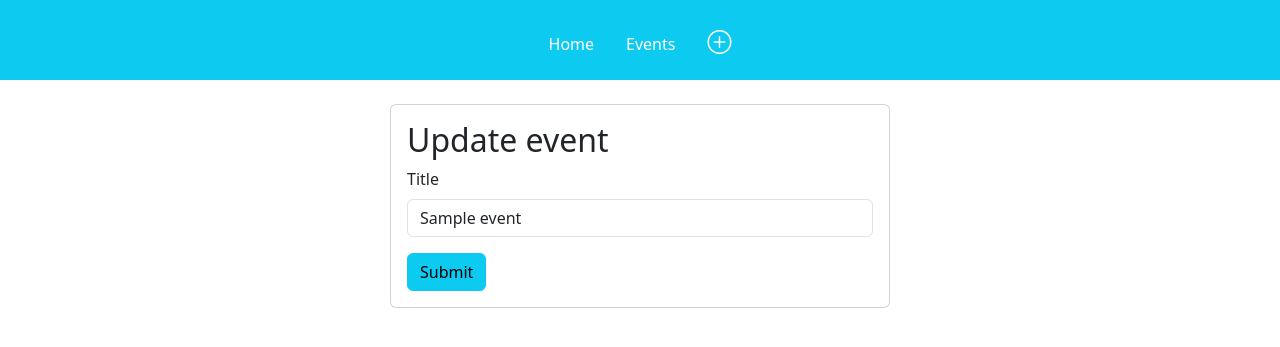
After one commit to tarof429/community-homepage, a Flask app: page /update_event/1 in a window 1280 px wide. The commit adds this page. Shown: the top 347 px of the page. Run offline with Flask 3, Linux system fonts and the light colour scheme; tables that the repository leaves empty hold one stand-in row (values such as "Sample post").

Commit message:
Implement CRUD

```diff
--- a/app.py
+++ b/app.py
@@ -1,8 +1,9 @@
-from flask import Flask, render_template, request, flash
+from flask import Flask, render_template, request, flash, redirect, url_for
+from sqlalchemy.exc import IntegrityError
 
 from models import db
 from models.event import Event
-from forms import AddEventForm
+from forms import AddEventForm, UpdateEventForm
 
 def create_app():
     app = Flask(__name__)
@@ -28,22 +29,79 @@ def create_app():
     def add_event():
         form = AddEventForm()
 
-        if request.method == 'POST':
+        if request.method == 'POST' and form.validate_on_submit():
             new_event = Event(title=form.title.data)
             db.session.add(new_event)
 
             try:
                 db.session.commit()
                 flash('Added event', 'success')
+            except IntegrityError:
+                flash('Eent name must be unique!', 'danger')
+                db.session.rollback()
             except Exception as e:
                 flash(str(e), 'danger')
 
             events = Event.query.all()
-
             return render_template('events.html', events=events)
 
         return render_template('add_event_form.html', form=form, page_title='Add Event')
 
+    @app.route('/list_events')
+    def list_events():
+        events = Event.query.all()
+
+        return render_template('events.html', events=events)
+
+    @app.route('/event_action', methods=['POST'])
+    def event_action():
+
+        event_id = request.form.get('event_id')
+        action = request.form.get('action')
+
+        if not event_id:
+            flash('Please select an event', 'warning')
+            return redirect(url_for('list_events'))
+
+        if action == 'update':
+            return redirect(url_for('update_event', id=event_id))
+        elif action == 'delete':
+            return redirect(url_for('delete_event', id=event_id))
+        else:
+            flash('Invalid action', 'danger')
+            return redirect(url_for('list_events'))
+
+    @app.route('/update_event/<int:id>', methods=['GET', 'POST'])
+    def update_event(id):
+        event = Event.query.get_or_404(id)
+
+        form = UpdateEventForm(obj=event)
+
+        if request.method == 'POST' and form.validate_on_submit():
+            form.populate_obj(event)
+
+            try:
+                db.session.commit()
+                flash('Event updated', 'success')
+                return redirect(url_for('list_events'))
+            except IntegrityError:
+                flash('Event name must be unique!', 'danger')
+                db.session.rollback()
+        else:
+            print('Something happened')
+
+        return render_template('update_event_form.html',
+            form=form, page_title='Update event')
+
+
+    @app.route('/delete_event/<int:id>')
+    def delete_event(id):
+        event = Event.query.get_or_404(id)
+        db.session.delete(event)
+        db.session.commit()
+
+        flash('Event deleted', 'success')
+        return redirect(url_for('list_events'))
 
     # Return the flask application
     return app
--- a/forms.py
+++ b/forms.py
@@ -6,3 +6,7 @@ import app
 class AddEventForm(FlaskForm):
     title = StringField('Title')
     submit = SubmitField('Submit')
+
+class UpdateEventForm(FlaskForm):
+    title = StringField('Title')
+    submit = SubmitField('Submit')
--- a/models/event.py
+++ b/models/event.py
@@ -2,4 +2,4 @@ from . import db
 
 class Event(db.Model):
     id = db.Column(db.Integer, primary_key=True)
-    title = db.Column(db.String(20), nullable=False)
+    title = db.Column(db.String(20), nullable=False, unique=True)
--- a/templates/base.html
+++ b/templates/base.html
@@ -18,6 +18,7 @@
         <h1>{% block specialty %}{% endblock %}</h1>
         <ul class="nav justify-content-center">
             <li class="nav-item"><a class="nav-link text-white" href="{{ url_for('index') }}">Home</a></li>
+            <li class="nav-item"><a class="nav-link text-white" href="{{ url_for('list_events') }}">Events</a></li>
             <li class="nav-item">
                 <a class="nav-link text-white py-0" href="{{ url_for('add_event') }}">
                     <i class="bi bi-plus-circle fs-4"></i>
--- a/templates/events.html
+++ b/templates/events.html
@@ -1,6 +1,6 @@
 {% extends 'base.html' %}
 
-{% block title %}Home{% endblock %}
+{% block title %}Events{% endblock %}
 
 {% block content %}
     <form method="POST" action="/event_action">
--- /dev/null
+++ b/templates/update_event_form.html
@@ -0,0 +1,21 @@
+{% extends 'base.html' %}
+
+{% block title %}Update Event{% endblock %}
+
+{% block content %}
+    <div class="card mx-auto" style="max-width: 500px;">
+        <div class="card-body">
+            <h2 class="card-title">{{ page_title }}</h2>
+            <form method="POST">
+                {{ form.hidden_tag() }}
+                <div class="form-group">
+                    {{ form.title.label(class="form-label") }}
+                    {{ form.title(size=20, class="form-control" )}}
+                </div>
+                <div class="mt-3">
+                    {{ form.submit(class="btn btn-info btn-block") }}
+                </div>
+            </form>
+        </div>
+    </div>
+{% endblock %}
```
